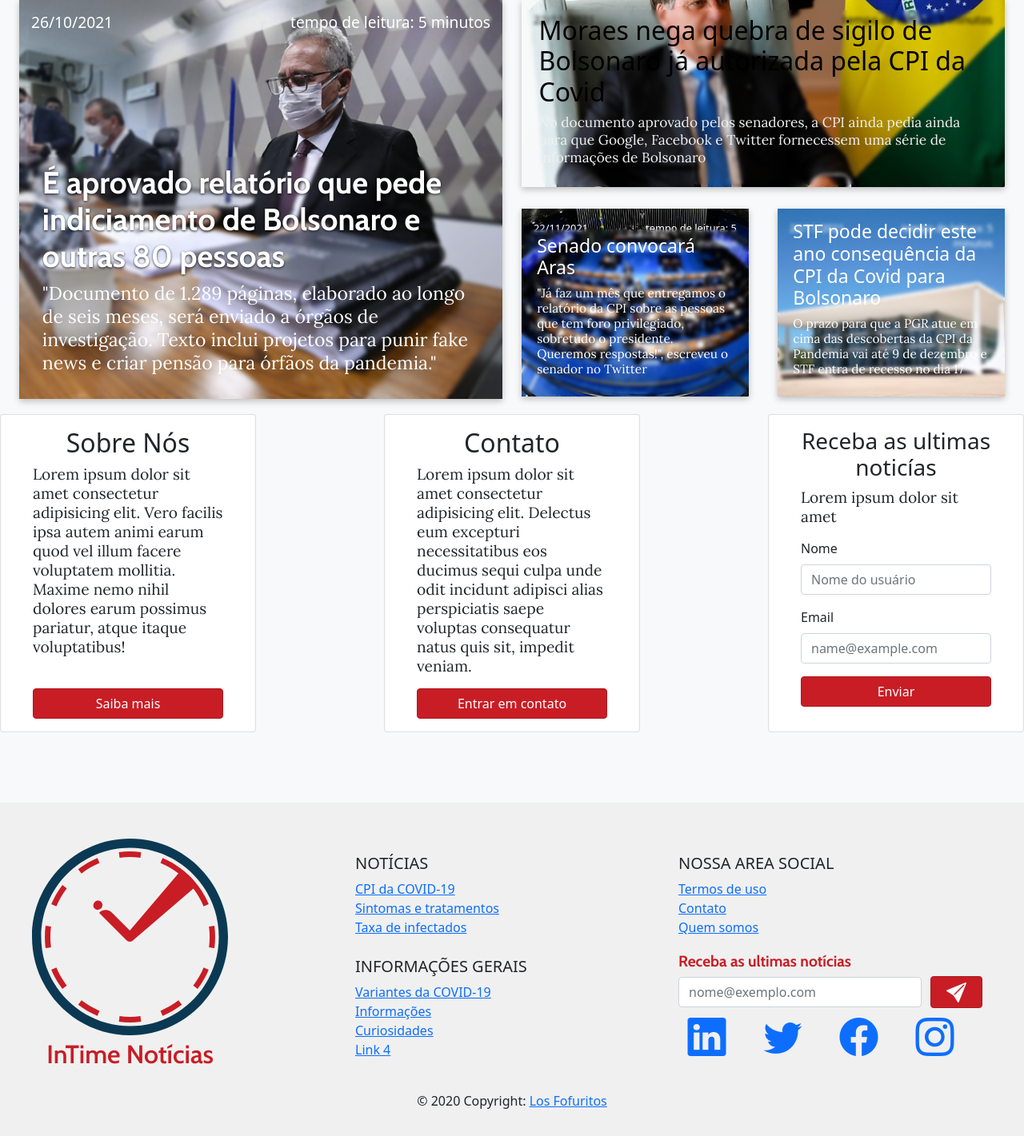
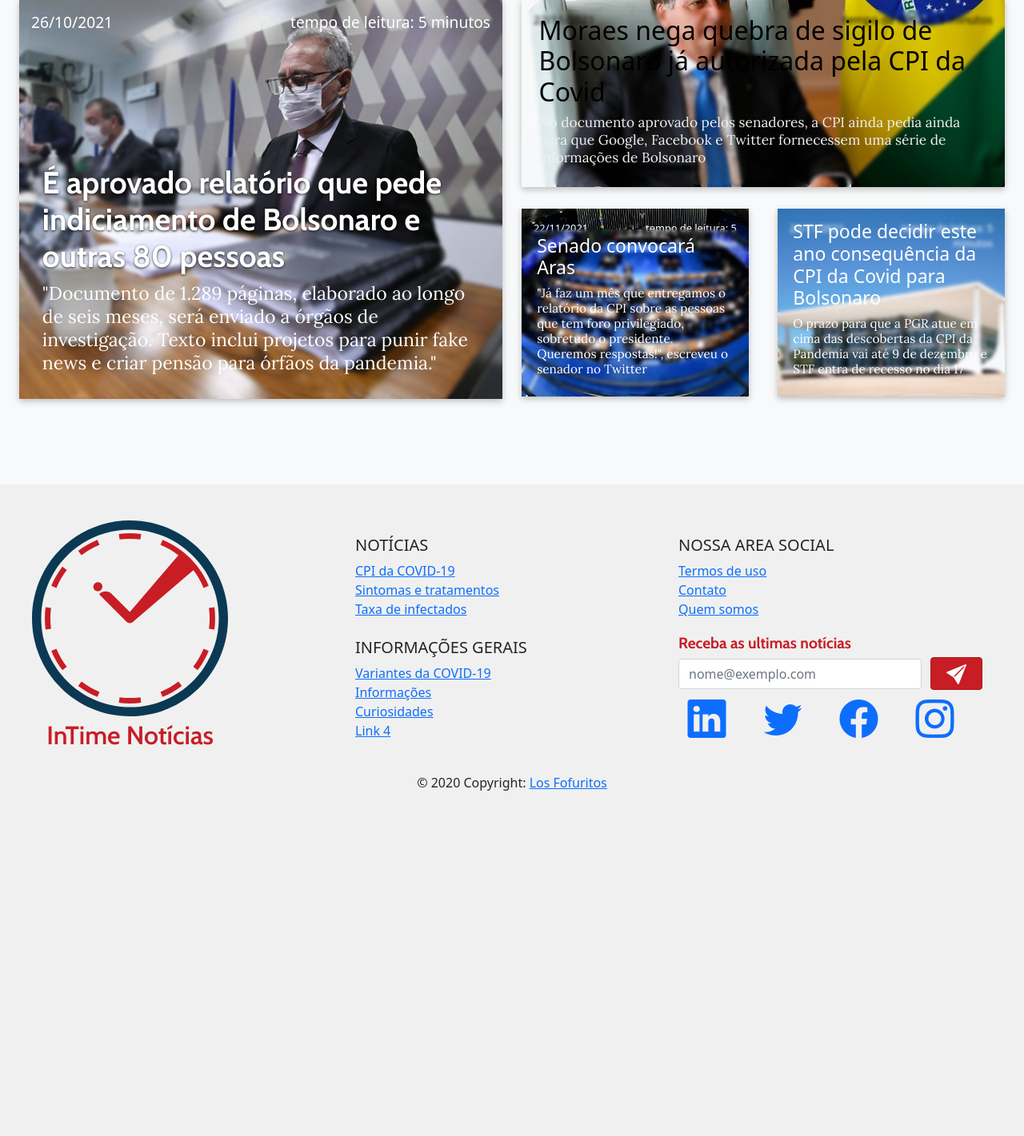
Before and after one commit to joaoGarcia-webDev/InTimeNews, a PHP site: page /CPI.php in a window 1280 px wide. Shown: the part 295-1716 px from the top of the page at 80% size. After the commit the page ends 1284 px from the top, so only its background shows below. Run offline with PHP 8.4, Linux system fonts and the light colour scheme; some libraries are stand-ins or nearby versions.

Commit message:
Update CPI.php
Atualizando a aba CPI

```diff
--- a/CPI.php
+++ b/CPI.php
@@ -104,38 +104,7 @@
         ================ -->
 
 
-        <!-- ================
-        cards-content -->
-        <aside class="cards-content row">
-            <div class="card col-sm-12 col-md-6 col-lg-3">
-                <h2>Sobre Nós</h2>
-                <p class="text-lora">Lorem ipsum dolor sit amet consectetur adipisicing elit. Vero facilis ipsa autem animi earum quod vel illum facere voluptatem mollitia. Maxime nemo nihil dolores earum possimus pariatur, atque itaque voluptatibus!</p>
-                <a href="#" class="btn btn-primary">Saiba mais</a>
-            </div>
-            <div class="card col-sm-12 col-md-6 col-lg-3">
-                <h2>Contato</h2>
-                <p class="text-lora">Lorem ipsum dolor sit amet consectetur adipisicing elit. Delectus eum excepturi necessitatibus eos ducimus sequi culpa unde odit incidunt adipisci alias perspiciatis saepe voluptas consequatur natus quis sit, impedit veniam.</p>
-                <a href="#" class="btn btn-primary">Entrar em contato</a>
-            </div>
-            <div class="card col-sm-12 col-lg-3">
-                <h3>Receba as ultimas noticías</h3>
-                <p class="text-lora">Lorem ipsum dolor sit amet</p>
 
-                <form action="#" method="post">
-                    <div class="mb-3">
-                        <label for="nameInput" class="form-label">Nome</label>
-                        <input type="email" class="form-control" id="nameInput" placeholder="Nome do usuário">
-                    </div>
-                    <div class="mb-3">
-                        <label for="emailInput" class="form-label">Email</label>
-                        <input type="email" class="form-control" id="emailInput" placeholder="name@example.com">
-                    </div>
-                    <button type="button" class="btn btn-primary">Enviar</button>
-                </form>
-            </div>
-        </aside>
-        <!-- cards-content
-        ================ -->
     </main>
 
 
```
